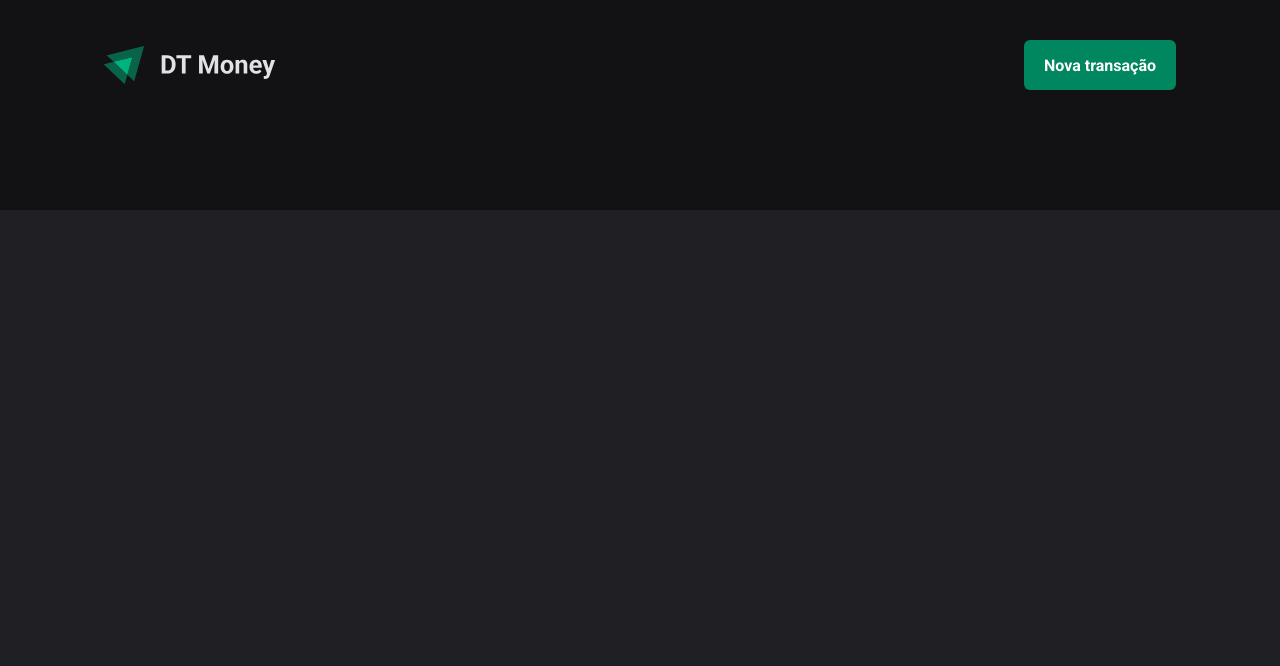
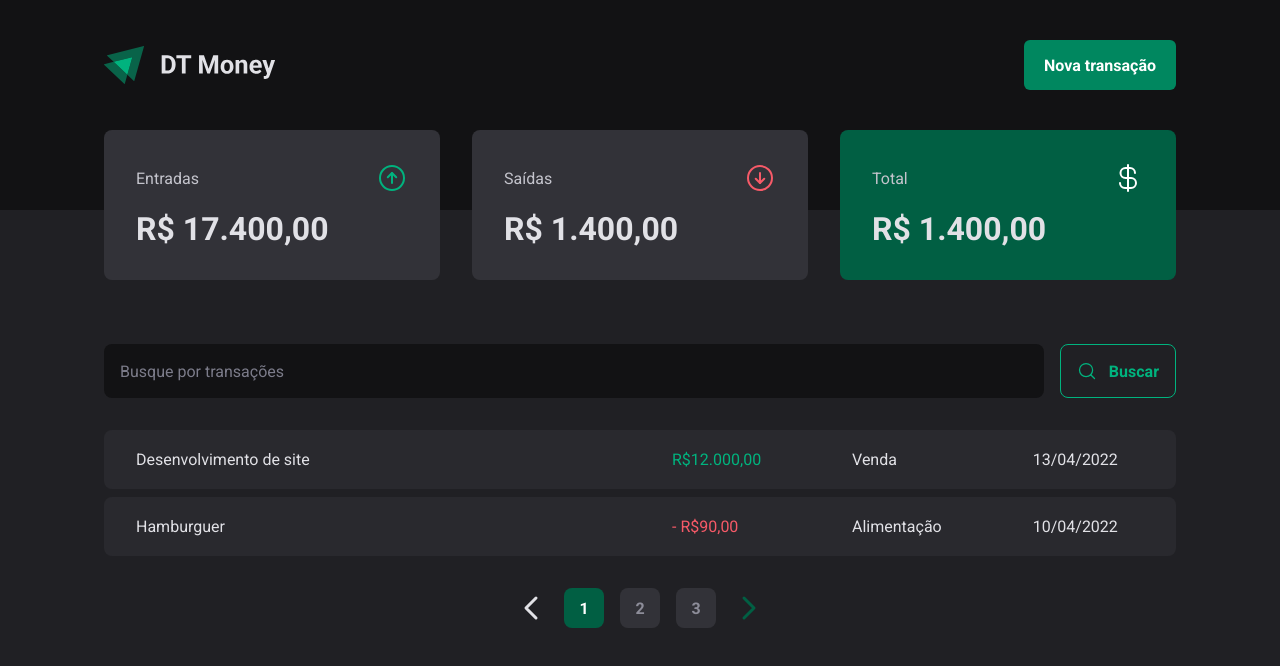
Before and after one commit to jessicacastro/dt-money, a React (Vite) app: page / in a window 1280 px wide. Shown: the top 666 px of the page. Built offline with nearby package versions, Linux system fonts and the light colour scheme.

Commit message:
chore: transform transactions table into a component, inserting pagination and searchform too

```diff
--- a/package.json
+++ b/package.json
@@ -10,6 +10,7 @@
     "preview": "vite preview"
   },
   "dependencies": {
+    "phosphor-react": "^1.4.1",
     "react": "^18.2.0",
     "react-dom": "^18.2.0",
     "styled-components": "^5.3.11"
--- /dev/null
+++ b/src/components/Pagination/index.tsx
@@ -0,0 +1,12 @@
+import { CaretLeft, CaretRight } from "phosphor-react";
+import { PaginationContainer } from "./styles";
+
+export const Pagination = () => (
+  <PaginationContainer>
+    <CaretLeft size={32} weight="bold" />
+    <div>1</div>
+    <div>2</div>
+    <div>3</div>
+    <CaretRight size={32} weight="bold" />
+  </PaginationContainer>
+);
--- /dev/null
+++ b/src/components/Pagination/styles.ts
@@ -0,0 +1,44 @@
+import styled from "styled-components";
+
+export const PaginationContainer = styled.div`
+  display: flex;
+  margin-top: 1.5rem;
+  align-items: center;
+  gap: 1rem;
+  justify-content: center;
+
+  div {
+    background: ${(props) => props.theme["gray-600"]};
+    padding: 1rem;
+    width: 40px;
+    height: 40px;
+    display: flex;
+    align-items: center;
+    justify-content: center;
+    border-radius: 8px;
+    font-weight: bold;
+    color: ${(props) => props.theme["gray-400"]};
+    cursor: pointer;
+
+    &:hover {
+      opacity: 0.8;
+    }
+
+    &:first-of-type {
+      background-color: ${(props) => props.theme["green-700"]};
+      color: ${(props) => props.theme.white};
+    }
+  }
+
+  svg {
+    cursor: pointer;
+
+    &:hover {
+      opacity: 0.8;
+    }
+
+    &:last-of-type {
+      color: ${(props) => props.theme["green-700"]};
+    }
+  }
+`;
--- /dev/null
+++ b/src/components/SearchForm/index.tsx
@@ -0,0 +1,13 @@
+import { MagnifyingGlass } from "phosphor-react";
+import { SearchFormContainer } from "./styles";
+
+export const SearchForm = () => (
+  <SearchFormContainer>
+    <input type="text" placeholder="Busque por transações" />
+
+    <button type="submit">
+      <MagnifyingGlass size={20} />
+      Buscar
+    </button>
+  </SearchFormContainer>
+);
--- /dev/null
+++ b/src/components/SearchForm/styles.ts
@@ -0,0 +1,39 @@
+import styled from "styled-components";
+
+export const SearchFormContainer = styled.form`
+  display: flex;
+  gap: 1rem;
+
+  input {
+    flex: 1;
+    border-radius: 8px;
+    border: 0;
+    background-color: ${(props) => props.theme["gray-900"]};
+    color: ${(props) => props.theme["gray-300"]};
+    padding: 1rem;
+
+    &::placeholder {
+      color: ${(props) => props.theme["gray-500"]};
+    }
+  }
+
+  button {
+    display: flex;
+    align-items: center;
+    gap: 0.75rem;
+    background: transparent;
+    border: 1px solid ${(props) => props.theme["green-300"]};
+    color: ${(props) => props.theme["green-300"]};
+    font-weight: bold;
+    border-radius: 8px;
+    padding: 1rem;
+    cursor: pointer;
+
+    &:hover {
+      background: ${(props) => props.theme["green-500"]};
+      border-color: ${(props) => props.theme["green-500"]};
+      color: ${(props) => props.theme.white};
+      transition: background-color 0.2s, color 0.2s, border-color 0.2s;
+    }
+  }
+`;
--- /dev/null
+++ b/src/components/Summary/index.tsx
@@ -0,0 +1,35 @@
+import { ArrowCircleDown, ArrowCircleUp, CurrencyDollar } from "phosphor-react";
+import { SummaryCard, SummaryContainer } from "./styles";
+
+export const Summary = () => {
+  return (
+    <SummaryContainer>
+      <SummaryCard>
+        <header>
+          <span>Entradas</span>
+          <ArrowCircleUp size={32} color="#00B37E" />
+        </header>
+
+        <strong>R$ 17.400,00</strong>
+      </SummaryCard>
+
+      <SummaryCard>
+        <header>
+          <span>Saídas</span>
+          <ArrowCircleDown size={32} color="#F75A68" />
+        </header>
+
+        <strong>R$ 1.400,00</strong>
+      </SummaryCard>
+
+      <SummaryCard variant="green">
+        <header>
+          <span>Total</span>
+          <CurrencyDollar size={32} color="#FFFFFF" />
+        </header>
+
+        <strong>R$ 1.400,00</strong>
+      </SummaryCard>
+    </SummaryContainer>
+  );
+};
--- /dev/null
+++ b/src/components/Summary/styles.ts
@@ -0,0 +1,43 @@
+import styled, { css } from "styled-components";
+
+export const SummaryContainer = styled.section`
+  width: 100%;
+  max-width: 1120px;
+
+  margin: 0 auto;
+  padding: 0 1.5rem;
+
+  display: grid;
+  grid-template-columns: repeat(3, 1fr);
+  gap: 2rem;
+  margin-top: -5rem;
+`;
+
+interface SummaryCardProps {
+  variant?: "green";
+}
+
+export const SummaryCard = styled.article<SummaryCardProps>`
+  background-color: ${(props) => props.theme["gray-600"]};
+  border-radius: 8px;
+  padding: 2rem;
+
+  header {
+    display: flex;
+    align-items: center;
+    justify-content: space-between;
+    color: ${(props) => props.theme["gray-300"]};
+  }
+
+  strong {
+    display: block;
+    margin-top: 1rem;
+    font-size: 2rem;
+  }
+
+  ${(props) =>
+    props.variant === "green" &&
+    css`
+      background-color: ${props.theme["green-700"]};
+    `}
+`;
--- /dev/null
+++ b/src/components/TransactionsTable/index.tsx
@@ -0,0 +1,25 @@
+import { PriceHighlight, TransactionsTableContainer } from "./styles";
+
+export const TransactionsTable = () => (
+  <TransactionsTableContainer>
+    <tbody>
+      <tr>
+        <td width="50%">Desenvolvimento de site</td>
+        <td>
+          <PriceHighlight variant="income">R$12.000,00</PriceHighlight>
+        </td>
+        <td>Venda</td>
+        <td>13/04/2022</td>
+      </tr>
+
+      <tr>
+        <td width="50%">Hamburguer</td>
+        <td>
+          <PriceHighlight variant="outcome">- R$90,00</PriceHighlight>
+        </td>
+        <td>Alimentação</td>
+        <td>10/04/2022</td>
+      </tr>
+    </tbody>
+  </TransactionsTableContainer>
+);
--- /dev/null
+++ b/src/components/TransactionsTable/styles.ts
@@ -0,0 +1,34 @@
+import styled from "styled-components";
+
+export const TransactionsTableContainer = styled.table`
+  width: 100%;
+  border-collapse: separate;
+  border-spacing: 0 0.5rem;
+  margin-top: 1.5rem;
+
+  td {
+    padding: 1.25rem 2rem;
+    background: ${(props) => props.theme["gray-700"]};
+
+    &:first-child {
+      border-top-left-radius: 8px;
+      border-bottom-left-radius: 8px;
+    }
+
+    &:last-child {
+      border-bottom-right-radius: 8px;
+      border-top-right-radius: 8px;
+    }
+  }
+`;
+
+interface PriceHighlightProps {
+  variant: "income" | "outcome";
+}
+
+export const PriceHighlight = styled.span<PriceHighlightProps>`
+  color: ${(props) =>
+    props.variant === "income"
+      ? props.theme["green-300"]
+      : props.theme["red-300"]};
+`;
--- a/src/pages/Transactions/index.tsx
+++ b/src/pages/Transactions/index.tsx
@@ -1,9 +1,21 @@
 import { Header } from "@components/Header";
+import { Pagination } from "@components/Pagination";
+import { SearchForm } from "@components/SearchForm";
+import { Summary } from "@components/Summary";
+import { TransactionsTable } from "@components/TransactionsTable";
+import { TransactionsContainer } from "./styles";
 
 export const Transactions = () => {
   return (
     <div>
       <Header />
+      <Summary />
+
+      <TransactionsContainer>
+        <SearchForm />
+        <TransactionsTable />
+        <Pagination />
+      </TransactionsContainer>
     </div>
   );
 };
--- a/src/pages/Transactions/styles.ts
+++ b/src/pages/Transactions/styles.ts
@@ -0,0 +1,9 @@
+import styled from "styled-components";
+
+export const TransactionsContainer = styled.main`
+  width: 100%;
+  max-width: 1120px;
+  margin: 4rem auto 0;
+
+  padding: 0 1.5rem;
+`;
--- a/tsconfig.json
+++ b/tsconfig.json
@@ -20,6 +20,7 @@
     "noUnusedParameters": true,
     "noFallthroughCasesInSwitch": true,
 
+    /* Aliases */
     "baseUrl": "./src",
     "paths": {
       "@components/*": ["./components/*"],
```
Also changed, not shown: 1 other file (tests, documents, lock files or other folders).
